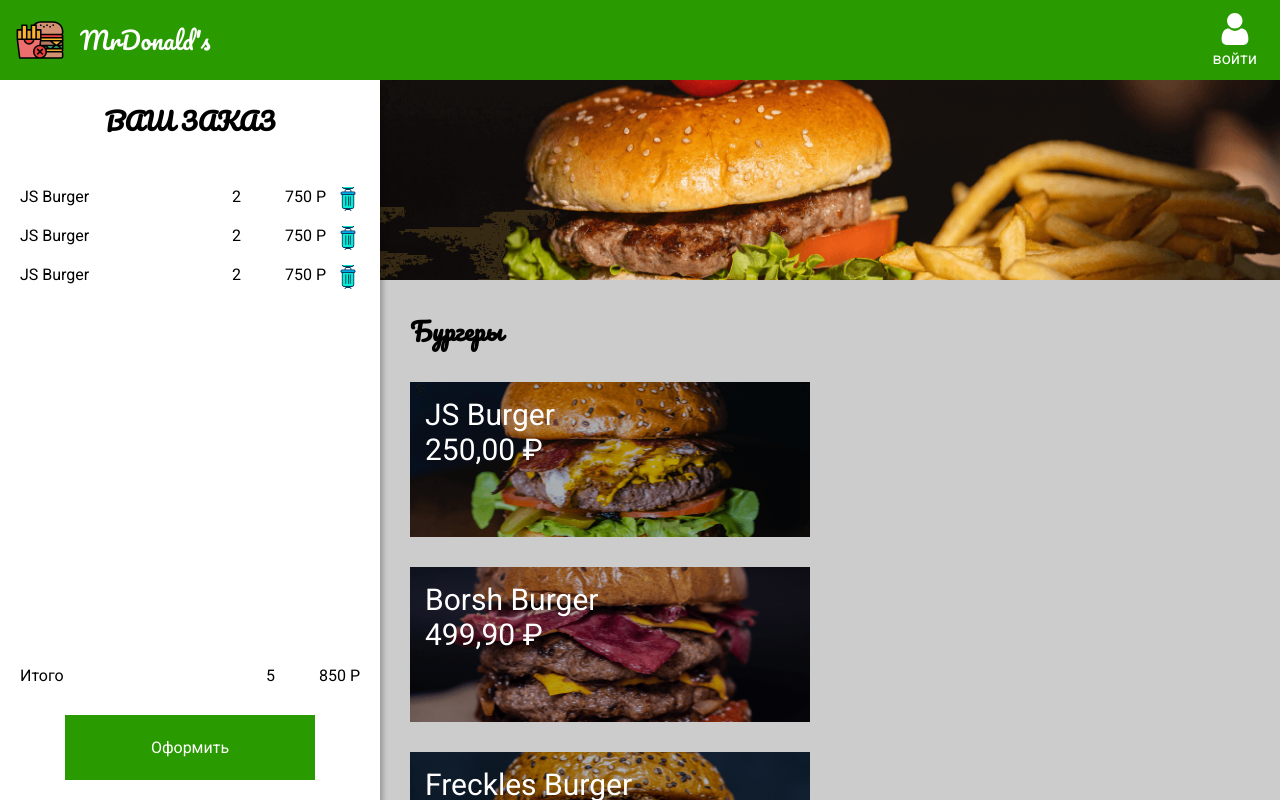
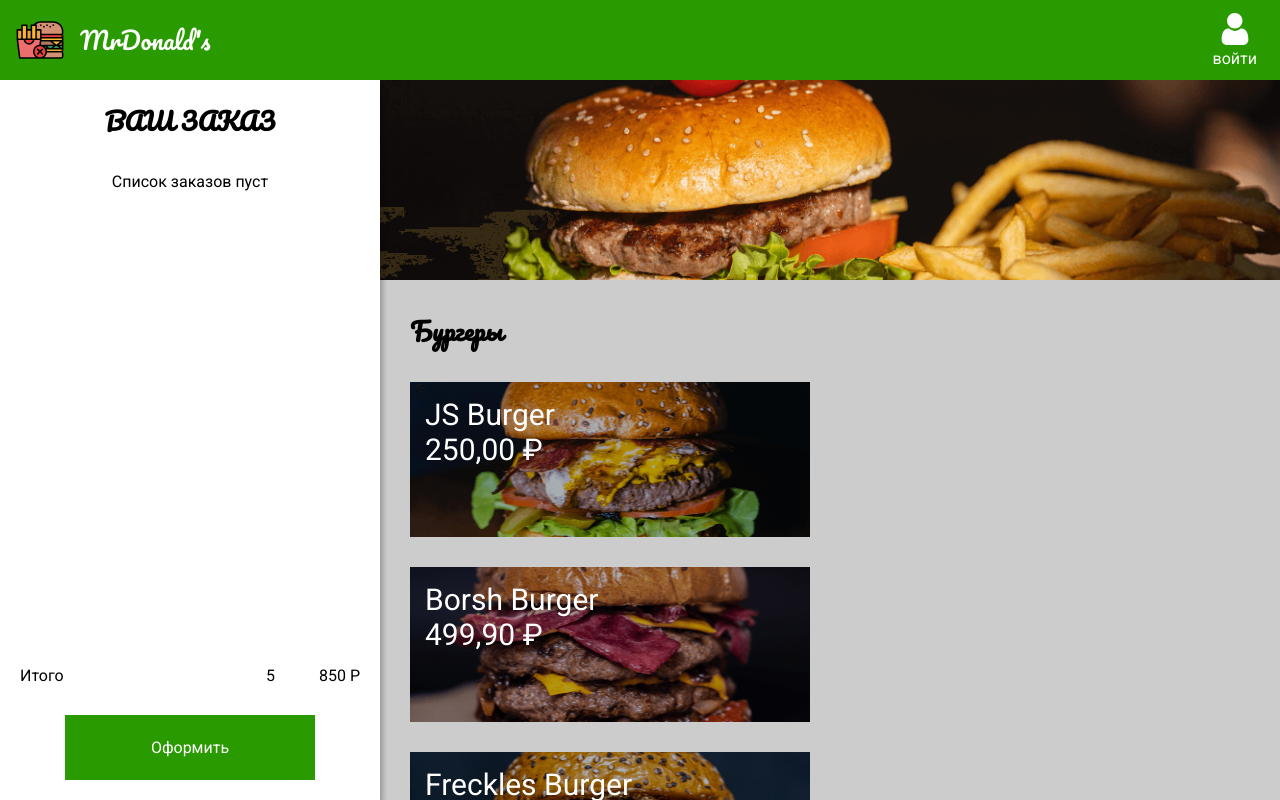
Before and after one commit to AlexeyKonstantinov78/AGO_MrDonalds, a React (Create React App) app: page / in a window 1280 px wide. Shown: the top 800 px of the page. Built offline with nearby package versions, Linux system fonts and the light colour scheme.

Commit message:
урок 7

```diff
--- a/src/App.js
+++ b/src/App.js
@@ -4,18 +4,23 @@
 import { Menu } from './Components/Menu';
 import { ModalItem } from './Components/ModalItem';
 import { Order } from './Components/Order';
+import { useOpenItem } from './Components/Hooks/useOpenItem';
+import { useOrders } from './Components/Hooks/useOrders';
 
 function App() {
 
-  const [openItem, setOpenItem] = React.useState(null);
+  const openItem = useOpenItem();
+  const orders = useOrders();
+
+  // применим рект патерн JSX спрейт атрибут передать все свойства обекта
 
   return (
     <>
       <GlobalStyle />
       <NavBar />
-      <Order />
-      <Menu setOpenItem={setOpenItem} />
-      <ModalItem openItem={openItem} setOpenItem={setOpenItem} />
+      <Order {...orders} />
+      <Menu {...openItem} />
+      {openItem.openItem && <ModalItem {...openItem} {...orders} />}
     </>
   );
 }
--- /dev/null
+++ b/src/Components/Hooks/useOpenItem.js
@@ -0,0 +1,6 @@
+import { useState } from 'react';
+
+export function useOpenItem() {
+    const [openItem, setOpenItem] = useState(null);
+    return { openItem, setOpenItem };
+}
--- /dev/null
+++ b/src/Components/Hooks/useOrders.js
@@ -0,0 +1,6 @@
+import { useState } from 'react';
+
+export function useOrders() {
+    const [orders, setOrders] = useState([]);
+    return { orders, setOrders };
+}
--- a/src/Components/ModalItem.js
+++ b/src/Components/ModalItem.js
@@ -47,15 +47,22 @@
     font-family: Pacifico;
 `;
 
-export const ModalItem = ({ openItem, setOpenItem }) => {
+export const ModalItem = ({ openItem, setOpenItem, orders, setOrders }) => {
 
-    function closeModal(e) {
+    const closeModal = (e) => {
         if (e.target.id === 'overlay') {
             setOpenItem(null);
         }
     }
 
-    if (!openItem) return null;
+    const order = {
+        ...openItem
+    };
+
+    const addToOrder = () => {
+        setOrders([...orders, order]);
+        setOpenItem(null);
+    }
 
     return (
         <Overlay id="overlay" onClick={closeModal}>
@@ -68,7 +75,7 @@
                         <div>{openItem.price.toLocaleString('ru-RU',
                             { style: 'currency', currency: 'RUB' })}</div>
                     </HeaderContent>
-                    <ButtonCheckout>Добавить</ButtonCheckout>
+                    <ButtonCheckout onClick={addToOrder}>Добавить</ButtonCheckout>
                 </Content>
                 {/* <Add>Добавить</Add> */}
             </Modal>
--- a/src/Components/NavBar.js
+++ b/src/Components/NavBar.js
@@ -9,7 +9,7 @@
     left: 0;
     z-index: 999;
     height: 80px;
-    width: 100vw;
+    width: 100%;
     display: flex;
     justify-content: space-between;
     align-items: center;
--- a/src/Components/Order.js
+++ b/src/Components/Order.js
@@ -43,16 +43,20 @@
     margin-left: 20px;
 `;
 
-export const Order = () => {
+const EmtyList = styled.p`
+    text-align: center;
+`;
+
+export const Order = ({ orders }) => {
     return (
         <OrderStyled>
             <OrderTitle>ВАШ ЗАКАЗ</OrderTitle>
             <OrderContent>
-                <OrderList>
-                    <OrderListItem />
-                    <OrderListItem />
-                    <OrderListItem />
-                </OrderList>
+                {orders.length ?
+                    <OrderList>
+                        {orders.map(order => <OrderListItem order={order} />)}
+                    </OrderList> :
+                    <EmtyList>Список заказов пуст</EmtyList>}
             </OrderContent>
             <Total>
                 <span>Итого</span>
--- a/src/Components/OrderListItem.js
+++ b/src/Components/OrderListItem.js
@@ -30,11 +30,12 @@
     cursor: pointer;
 `;
 
-export const OrderListItem = () => (
+export const OrderListItem = ({ order }) => (
     <OrderItemStyled>
-        <ItemName>JS Burger</ItemName>
+        <ItemName>{order.name}</ItemName>
         <span>2</span>
-        <ItemPrise>750 Р</ItemPrise>
+        <ItemPrise>{order.price.toLocaleString('ru-RU',
+            { style: 'currency', currency: 'RUB' })}</ItemPrise>
         <TrashButton />
     </OrderItemStyled>
 );
```
Also changed, not shown: 1 other file (tests, documents, lock files or other folders).
